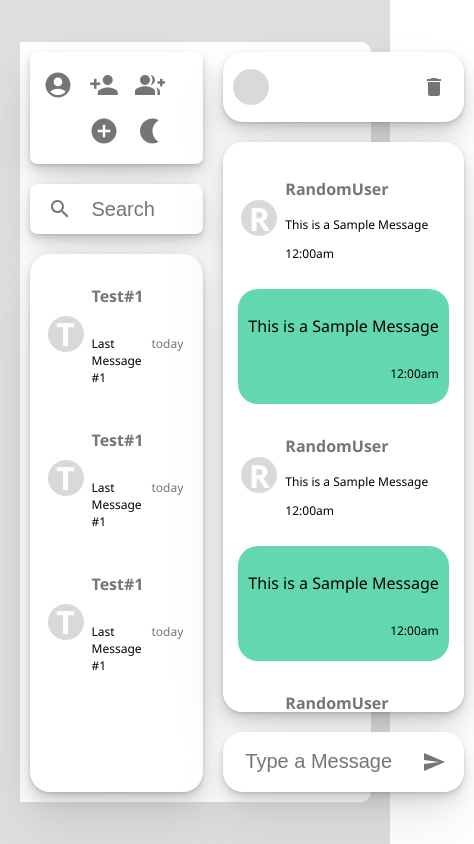
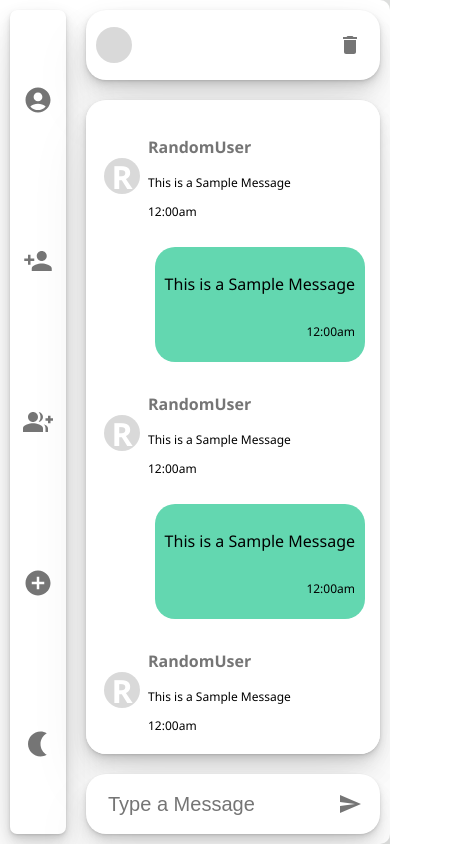
Before and after one commit to saivardhanvemula/ChitChat, a React (Vite) app in the folder frontend/: page /app/chat in a window 390 px wide. Shown: the whole page, 474 px wide, since content can reach past the window. Built offline with nearby package versions, Linux system fonts and the light colour scheme.

Commit message:
responsive for mobile view

```diff
--- a/frontend/src/App.css
+++ b/frontend/src/App.css
@@ -300,3 +300,40 @@
 .list-item:active{
     background-color: white;
 }
+.other-icons{
+    display: flex;
+    width: 100%;
+    height: 100%;
+    /* align-items: space-around; */
+    justify-content: space-around;
+    /* align-items: center; */
+}
+@media only screen and (max-width:40em){
+    .sb-search{
+        display: none;
+    }
+    .sb-conversations{
+        display: none;
+    }
+    .sb-header{
+        flex-direction: column;
+        flex-grow: 1;
+        width: min-content;
+    }
+    .other-icons{
+        flex-direction: column;
+    }
+    .chatArea-container{
+        flex-grow: 1;
+    }
+    .sidebar{
+        flex-grow: 0;
+    }
+    .MainContainer{
+        width: 100vw;
+        height: 100vh;
+    }
+    .list-container{
+        flex-grow: 1;
+    }
+}
--- a/frontend/src/components/SideContent.jsx
+++ b/frontend/src/components/SideContent.jsx
@@ -26,21 +26,23 @@ export const Sidebar = () => {
     return (
         <div className="sidebar">
             <div className={"sb-header" + (lightTheme ? " " : " dark")}>
-                <div>
+                    <div className="other-icons">
                         <IconButton>
                             <AccountCircleIcon
-                            className={"icon" + (lightTheme ? " " : " dark")}
+                                className={
+                                    "icon" + (lightTheme ? " " : " dark")
+                                }
                             />
                         </IconButton>
-                </div>
-                <div>
                         <IconButton
                             onClick={() => {
                                 navigate("/app/users");
                             }}
                         >
                             <PersonAddIcon
-                            className={"icon" + (lightTheme ? " " : " dark")}
+                                className={
+                                    "icon" + (lightTheme ? " " : " dark")
+                                }
                             />
                         </IconButton>
                         <IconButton
@@ -49,7 +51,9 @@ export const Sidebar = () => {
                             }}
                         >
                             <GroupAddIcon
-                            className={"icon" + (lightTheme ? " " : " dark")}
+                                className={
+                                    "icon" + (lightTheme ? " " : " dark")
+                                }
                             />
                         </IconButton>
                         <IconButton
@@ -58,10 +62,16 @@ export const Sidebar = () => {
                             }}
                         >
                             <AddCircleIcon
-                            className={"icon" + (lightTheme ? " " : " dark")}
+                                className={
+                                    "icon" + (lightTheme ? " " : " dark")
+                                }
                             />
                         </IconButton>
-                    <IconButton onClick={() => {dispatch(toggleTheme())}}>
+                        <IconButton
+                            onClick={() => {
+                                dispatch(toggleTheme());
+                            }}
+                        >
                             {lightTheme && (
                                 <NightlightIcon
                                     className={
--- a/frontend/src/components/Users.jsx
+++ b/frontend/src/components/Users.jsx
@@ -4,7 +4,7 @@ import React from "react";
 import { useSelector } from "react-redux";
 
 export const Users = () => {
-    const lightTheme=useSelector((state)=>state.themKey)
+    const lightTheme = useSelector((state) => state.themeKey);
     return (
         <div className="list-container">
             <div className={"ug-header"+ (lightTheme ? " " : " dark")}>
```
Lines whose indentation alone changed are shown as unchanged.
